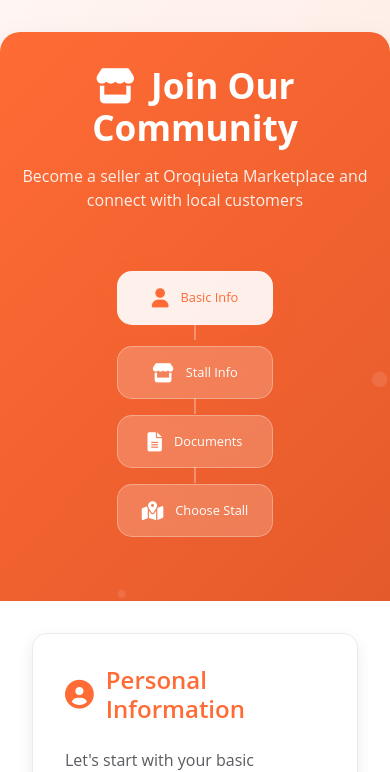
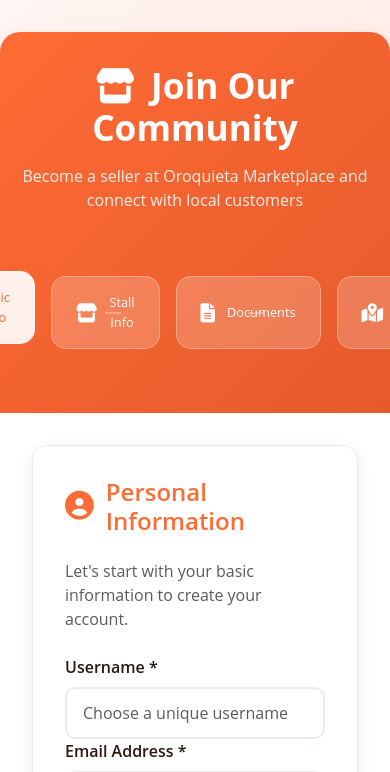
Before and after one commit to IceBrrrg/OroMarket, a PHP site: page /seller/signup.php in a window 390 px wide. Shown: the top 772 px of the page. Run offline with PHP 8.4, Linux system fonts and the light colour scheme.

Commit message:
moved the step by step from left to top

```diff
--- a/seller/signup.php
+++ b/seller/signup.php
@@ -309,6 +309,7 @@ if ($step === 4) {
             overflow: hidden;
             position: relative;
             display: flex;
+            flex-direction: column;
             min-height: 80vh;
         }
 
@@ -318,12 +319,12 @@ if ($step === 4) {
             padding: 3rem 2rem;
             position: relative;
             overflow: hidden;
-            width: 40%;
+            width: 100%;
             display: flex;
             flex-direction: column;
             justify-content: center;
-            align-items: flex-start;
-            text-align: left;
+            align-items: center;
+            text-align: center;
         }
 
         .form-header::before {
@@ -368,7 +369,7 @@ if ($step === 4) {
         }
 
         .form-content {
-            width: 60%;
+            width: 100%;
             padding: 2rem;
             overflow-y: auto;
         }
@@ -393,7 +394,7 @@ if ($step === 4) {
             }
 
             .step-indicator {
-                flex-direction: row;
+                flex-direction: column;
                 gap: 0.5rem;
             }
 
@@ -408,6 +409,17 @@ if ($step === 4) {
                 display: block;
                 margin-bottom: 0.25rem;
             }
+
+            .step:not(:last-child):after {
+                content: '';
+                position: absolute;
+                bottom: -0.5rem;
+                left: 50%;
+                width: 2px;
+                height: 0.5rem;
+                background: rgba(255, 255, 255, 0.3);
+                transform: translateX(-50%);
+            }
         }
 
         .step-indicator {
@@ -416,12 +428,12 @@ if ($step === 4) {
             margin: 2rem 0;
             position: relative;
             z-index: 1;
-            flex-direction: column;
+            flex-direction: row;
             gap: 1rem;
         }
 
         .step {
-            flex: none;
+            flex: 1;
             text-align: center;
             padding: 1rem 1.5rem;
             background-color: rgba(255, 255, 255, 0.2);
@@ -453,12 +465,12 @@ if ($step === 4) {
         .step:not(:last-child):after {
             content: '';
             position: absolute;
-            bottom: -1rem;
-            left: 50%;
-            width: 2px;
-            height: 1rem;
+            right: -0.5rem;
+            top: 50%;
+            width: 1rem;
+            height: 2px;
             background: rgba(255, 255, 255, 0.3);
-            transform: translateX(-50%);
+            transform: translateY(-50%);
         }
 
         .step.completed:not(:last-child):after {
```
Lines whose indentation alone changed are shown as unchanged.
